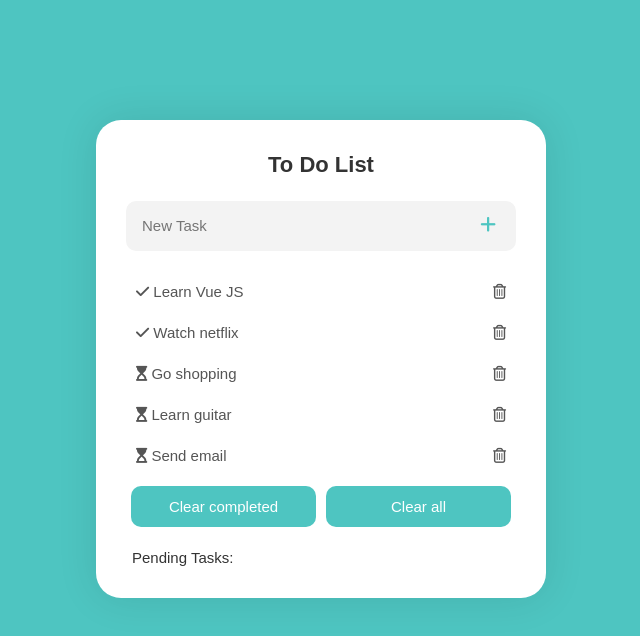
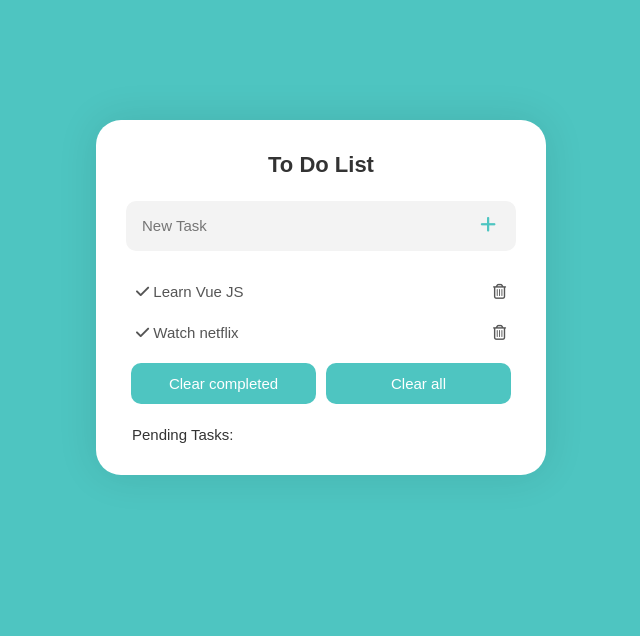
Before and after one commit to sasanedicbn/To-do-list, a Vue app: page / in a window 1280 px wide. Shown: the top 636 px of the page, without its empty margins (319-959 px from the left). Built offline with nearby package versions, Linux system fonts and the light colour scheme.

Commit message:
Display only completed tasks

```diff
--- a/src/components/Task.vue
+++ b/src/components/Task.vue
@@ -13,10 +13,9 @@
         <!-- task lists -->
         <div class="taskItems">
           <ul>
-            <li v-for="task of tasks">
+            <li v-for="task of tasks.filter(t => t.completed)">
               <button><span>
-                <i v-if="task.completed" class="fa-solid fa-check"></i>
-                <i v-else class="fa-solid fa-hourglass-start"></i>
+                <i  class="fa-solid fa-check"></i>
                </span>
                 {{ task.title }}</button>
               <button><i class="far fa-trash-alt"></i></button>
@@ -42,10 +41,15 @@
 
     //  const  name = ref("Task");
      const inputValue = ref("")
+
      const props = defineProps({
       tasks: Array,
      })
 
      const {tasks} = props
 
+     function addTask(task) {
+        tasks.push(task)
+     }
+
   </script>
```
